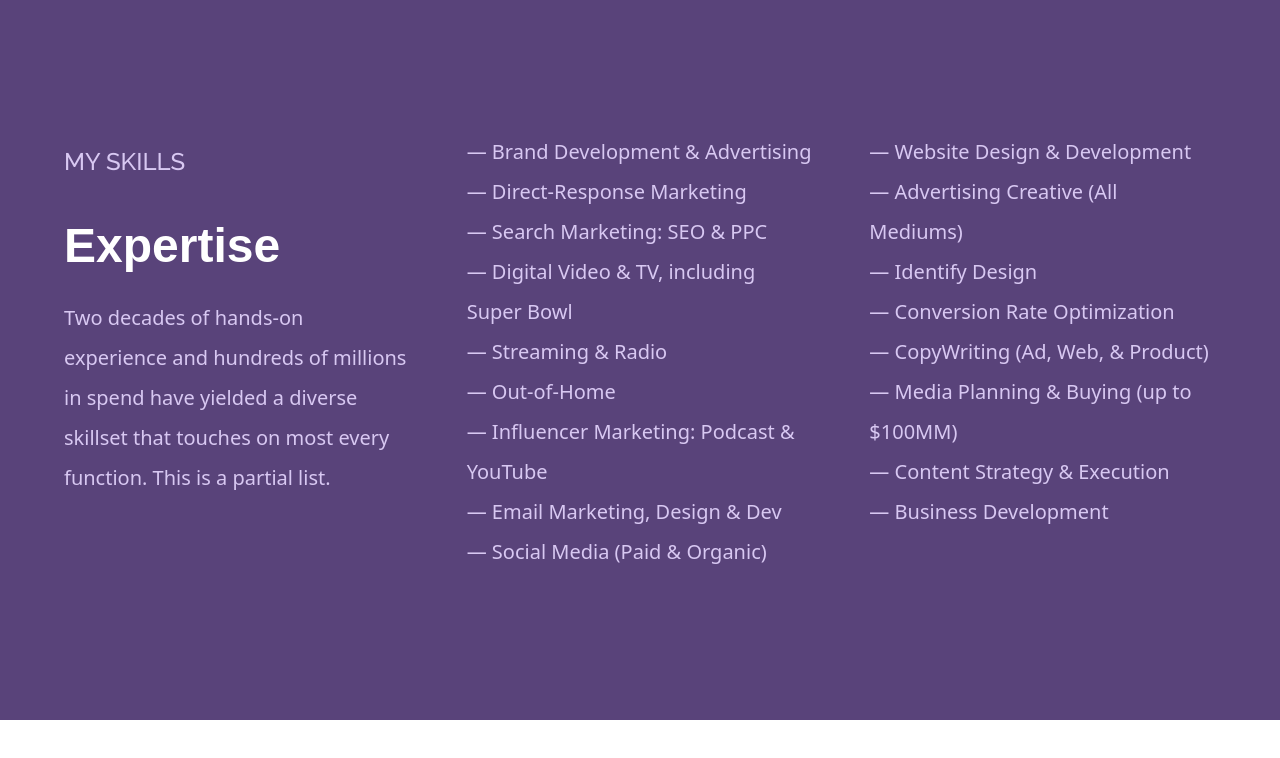
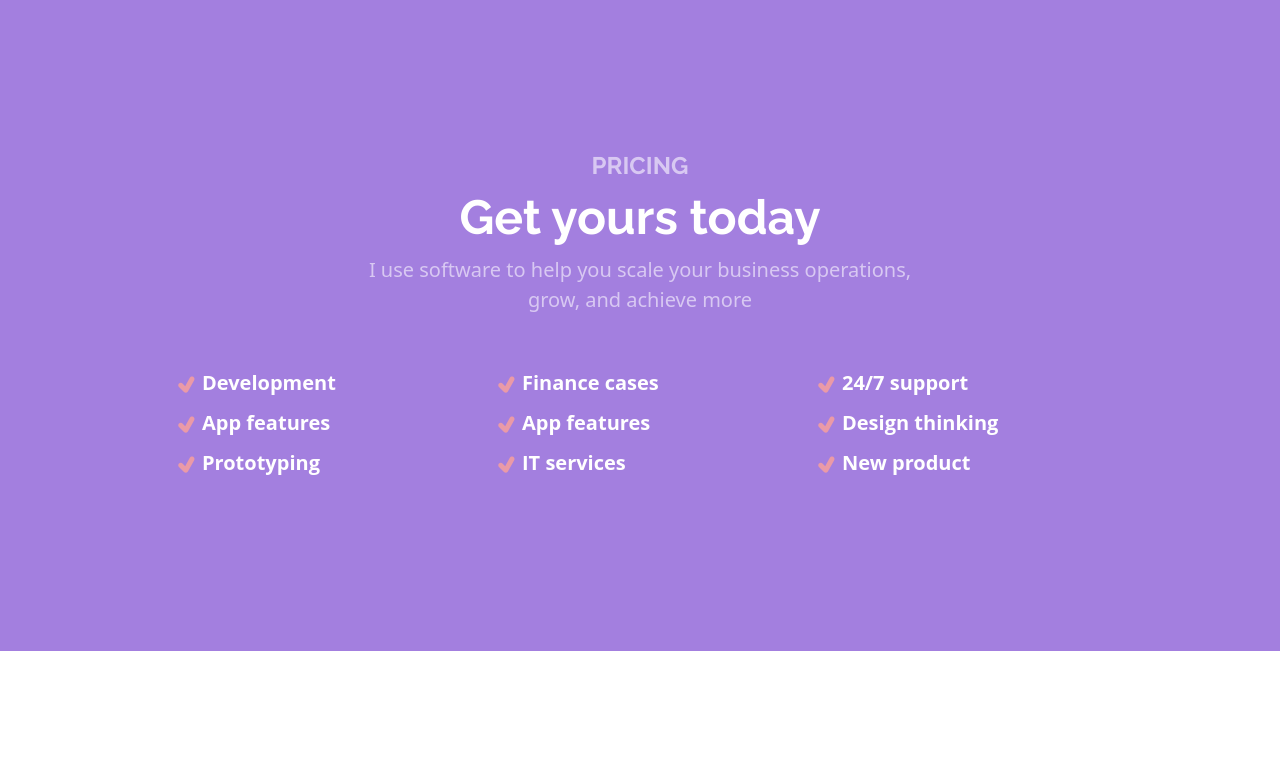
Before and after one commit to edenlisk/portfolio, a React (Create React App) app: page / in a window 1280 px wide. Shown: the top 758 px of the page. Built offline with nearby package versions, Linux system fonts and the light colour scheme; the HTML template or start-up script is replaced by a standard one.

Commit message:
Create Pricing page

```diff
--- a/src/App.js
+++ b/src/App.js
@@ -1,9 +1,12 @@
 import Expertise from "./components/Expertise";
+import Pricing from "./components/Pricing";
 import './App.css';
 import 'bootstrap/dist/css/bootstrap.min.css';
 function App() {
   return (
-      <Expertise/>
+      <div>
+        <Pricing/>
+      </div>
   );
 }
 
--- /dev/null
+++ b/src/components/Pricing.js
@@ -0,0 +1,42 @@
+import React from "react";
+import { TiTick } from 'react-icons/ti';
+
+const Pricing = () => {
+
+    return (
+        <div className="pricing-container container-fluid d-flex flex-column justify-content-center">
+            <div className="d-flex flex-column justify-content-center align-items-center py-3">
+                <h4 className="pricing-title">PRICING</h4>
+                <h1 className="big-title text-white">Get yours today</h1>
+                <p className="pricing-paragraph text-center">
+                    I use software to help you scale your business operations,<br/> grow, and achieve more
+                </p>
+            </div>
+            <div className="row d-flex gy-3 justify-content-center py-3 lh-lg">
+                <div className="col-10 col-md-3">
+                    <ul className="list-unstyled text-white fw-bold activities">
+                        <li><TiTick size="30" style={{color: '#ea9aa7'}}/>Development</li>
+                        <li><TiTick size="30" style={{color: '#ea9aa7'}}/>App features</li>
+                        <li><TiTick size="30" style={{color: '#ea9aa7'}}/>Prototyping</li>
+                    </ul>
+                </div>
+                <div className="col-10 col-md-3">
+                    <ul className="list-unstyled text-white fw-bold activities">
+                        <li><TiTick size="30" style={{color: '#ea9aa7'}}/>Finance cases</li>
+                        <li><TiTick size="30" style={{color: '#ea9aa7'}}/>App features</li>
+                        <li><TiTick size="30" style={{color: '#ea9aa7'}}/>IT services</li>
+                    </ul>
+                </div>
+                <div className="col-10 col-md-3">
+                    <ul className="list-unstyled text-white fw-bold activities">
+                        <li><TiTick size="30" style={{color: '#ea9aa7'}}/>24/7 support</li>
+                        <li><TiTick size="30" style={{color: '#ea9aa7'}}/>Design thinking</li>
+                        <li><TiTick size="30" style={{color: '#ea9aa7'}}/>New product</li>
+                    </ul>
+                </div>
+            </div>
+        </div>
+    );
+}
+
+export default Pricing;
--- a/src/index.css
+++ b/src/index.css
@@ -39,3 +39,31 @@ code {
 .skills {
   font-size: 20px
 }
+
+.pricing-title {
+  font-family: 'Raleway', sans-serif;
+  color: #d8c8f2;
+  font-weight: bold;
+  font-size: 24px;
+}
+
+.big-title {
+  font-family: 'Raleway', sans-serif;
+  font-size: 48px;
+  font-weight: bolder;
+}
+
+.pricing-container {
+  background-color: #a37fdf;
+  min-height: 651px;
+}
+
+.pricing-paragraph {
+  color: #d8c8f2;
+  font-size: 20px;
+}
+
+.activities {
+  font-size: 20px;
+  font-family: 'Open Sans', sans-serif;
+}
```
